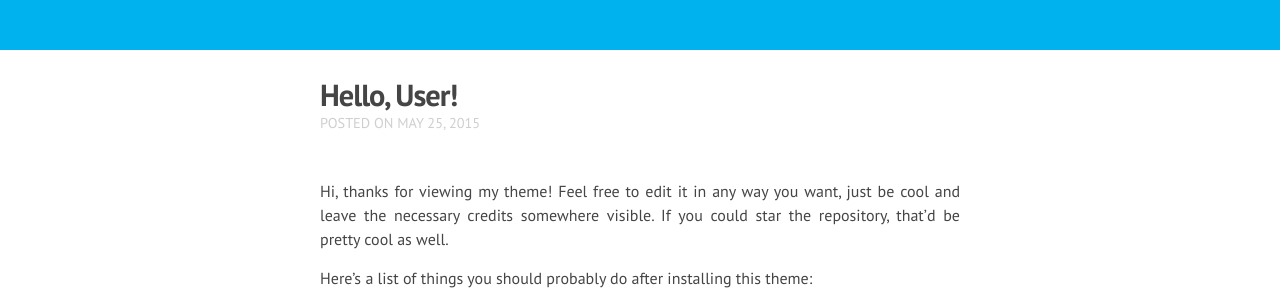
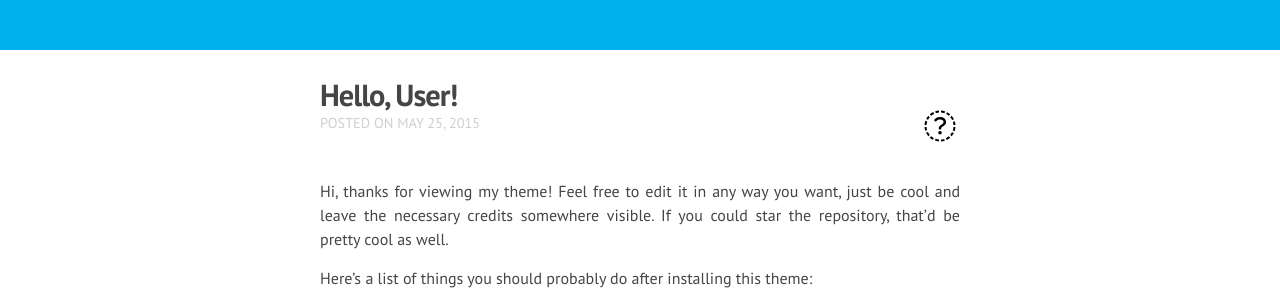
Before and after one commit to DS4PS/ds4ps_dev_site, a Jekyll site: the page built from _posts/2015-05-25-hello.markdown, in a window 1280 px wide. Shown: the part 400-700 px from the top of the page. Built offline with Jekyll 4.4.1, drawn with Linux system fonts in a browser that asks for light colours; nearby versions of some CDN libraries; library files that are not in the unit come from our copies.

Commit message:
Update post.html

```diff
--- a/_layouts/post.html
+++ b/_layouts/post.html
@@ -6,6 +6,11 @@
   <header class="post-header">
      <h1 class="post-title">{{ page.title }}</h1>
      <p class="post-meta">Posted on {{ page.date | date: "%b %-d, %Y" }}{% if page.author %} • {{ page.author }}{% endif %}{% if page.meta %} • {{ page.meta }}{% endif %}</p>
+
+    <a href="https://ds4ps.github.io/ds4ps_dev_site/edit/master/{{page.path}}" target="_blank" style="float:right;">
+     <p class="fa fa-github fa-2x" style="color:black;text-align:right;"></p>
+     </a>
+
   </header>
 
   <article class="post-content">
```
